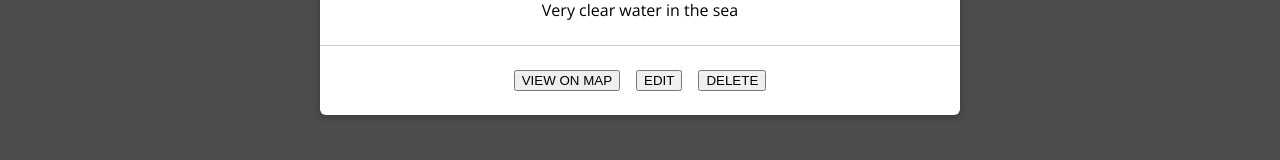
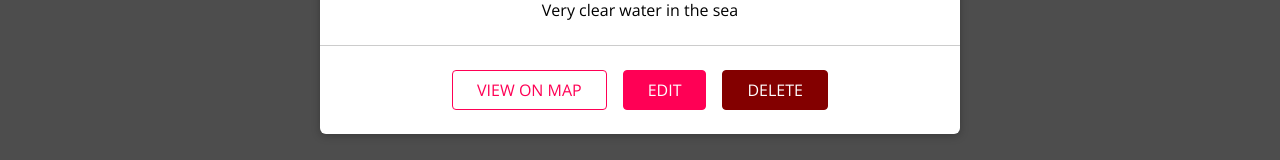
Before and after one commit to Kuba-rz/places, a React (Create React App) app in the folder frontend/: page /1/places in a window 1280 px wide. Shown: the part 513-673 px from the top of the page. Built offline with nearby package versions, Linux system fonts and the light colour scheme.

Commit message:
Working on modals

```diff
--- a/frontend/public/index.html
+++ b/frontend/public/index.html
@@ -28,6 +28,7 @@
 <body>
   <noscript>You need to enable JavaScript to run this app.</noscript>
   <div id="backdrop-hook"></div>
+  <div class="modal-hook"></div>
   <div id="header-drawer"></div>
   <div id="root"></div>
   <!--
--- a/frontend/src/places/components/PlaceItem.js
+++ b/frontend/src/places/components/PlaceItem.js
@@ -1,7 +1,11 @@
 import React from 'react'
+
+import { Link } from 'react-router-dom';
+
 
 import './PlaceItem.css'
 import Card from '../../shared/components/UIElements/Card'
+import Button from '../../shared/components/FormElements/Button'
 
 const PlaceItem = (props) => {
 
@@ -16,9 +20,9 @@
                 <p>{props.description}</p>
             </div>
             <div className="place-item__actions">
-                <button>VIEW ON MAP</button>
-                <button>EDIT</button>
-                <button>DELETE</button>
+                <Button inverse>VIEW ON MAP</Button>
+                <Button to={`/places/${props.id}`}>EDIT</Button>
+                <Button danger>DELETE</Button>
             </div>
         </Card>
     </li>
--- /dev/null
+++ b/frontend/src/shared/components/FormElements/Button.css
@@ -0,0 +1,61 @@
+.button {
+  font: inherit;
+  padding: 0.5rem 1.5rem;
+  border: 1px solid #ff0055;
+  border-radius: 4px;
+  background: #ff0055;
+  color: white;
+  cursor: pointer;
+  margin-right: 1rem;
+  text-decoration: none;
+  display: inline-block;
+}
+
+.button:focus {
+  outline: none;
+}
+
+.button:hover,
+.button:active {
+  background: #ff4382;
+  border-color: #ff4382;
+}
+
+.button--inverse {
+  background: transparent;
+  color: #ff0055;
+}
+
+.button--inverse:hover,
+.button--inverse:active {
+  color: white;
+  background: #ff0055;
+}
+
+.button--danger {
+  background: #830000;
+  border-color: #830000;
+}
+
+.button--danger:hover,
+.button--danger:active {
+  background: #f34343;
+  border-color: #f34343;
+}
+
+.button:disabled,
+.button:hover:disabled,
+.button:active:disabled {
+  background: #ccc;
+  color: #979797;
+  border-color: #ccc;
+  cursor: not-allowed;
+}
+
+.button--small {
+  font-size: 0.8rem;
+}
+
+.button--big {
+  font-size: 1.5rem;
+}
--- /dev/null
+++ b/frontend/src/shared/components/FormElements/Button.js
@@ -0,0 +1,43 @@
+import React from 'react';
+import { Link } from 'react-router-dom';
+
+import './Button.css';
+
+const Button = props => {
+  if (props.href) {
+    return (
+      <a
+        className={`button button--${props.size || 'default'} ${props.inverse &&
+          'button--inverse'} ${props.danger && 'button--danger'}`}
+        href={props.href}
+      >
+        {props.children}
+      </a>
+    );
+  }
+  if (props.to) {
+    return (
+      <Link
+        to={props.to}
+        exact={props.exact}
+        className={`button button--${props.size || 'default'} ${props.inverse &&
+          'button--inverse'} ${props.danger && 'button--danger'}`}
+      >
+        {props.children}
+      </Link>
+    );
+  }
+  return (
+    <button
+      className={`button button--${props.size || 'default'} ${props.inverse &&
+        'button--inverse'} ${props.danger && 'button--danger'}`}
+      type={props.type}
+      onClick={props.onClick}
+      disabled={props.disabled}
+    >
+      {props.children}
+    </button>
+  );
+};
+
+export default Button;
```
Also changed, not shown: frontend/src/shared/components/UIElements/Modal.js (added, +16 -0 lines), frontend/src/shared/components/UIElements/Modal.css (added).
